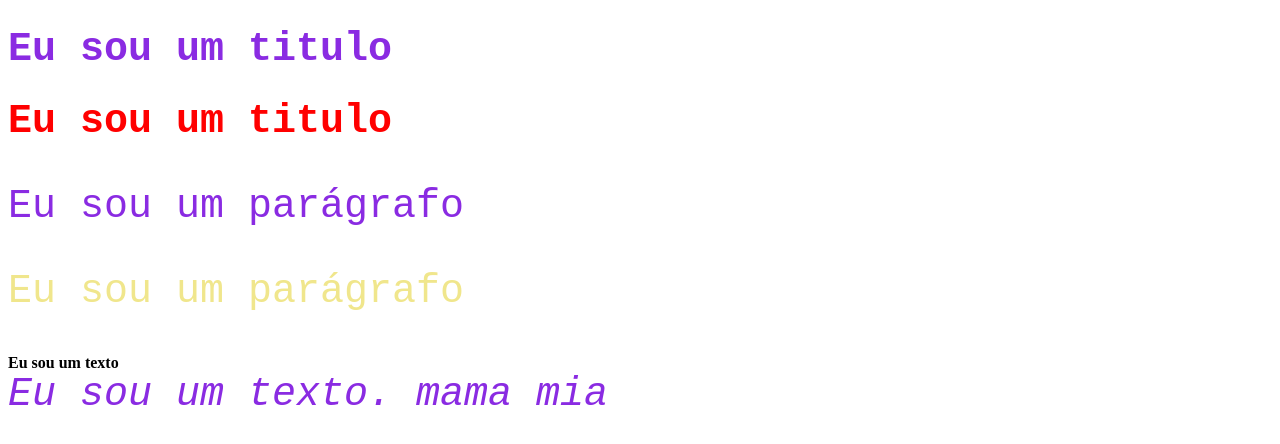
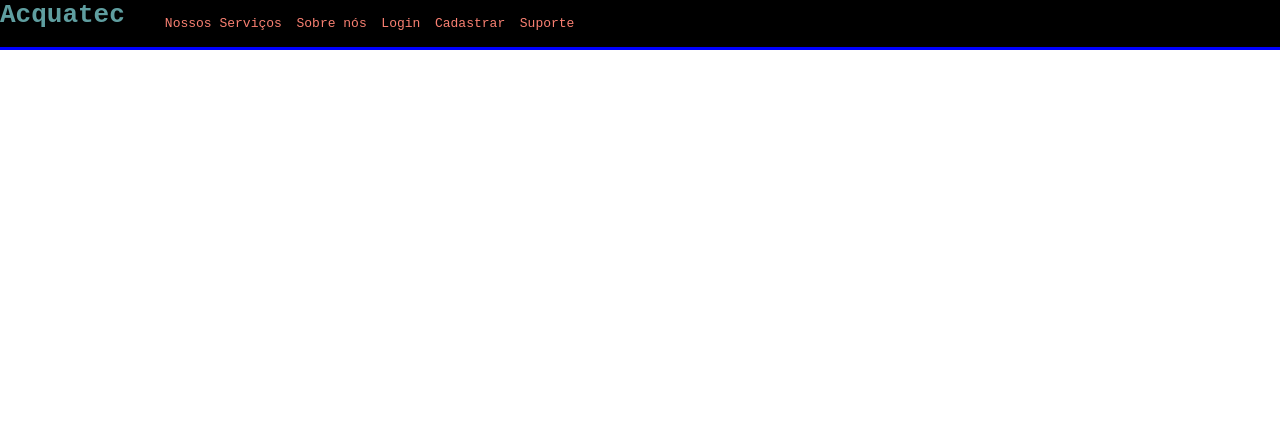
Before and after one commit to VictorRLage/projeto-iot-revolucionario-lage, a plain HTML site: page index.html in a window 1280 px wide. Drawn offline with Linux system fonts and the light colour scheme.

Commit message:
prototipo do header

```diff
--- a/estilos.css
+++ b/estilos.css
@@ -1,13 +1,27 @@
-h1, p, i{
-    color: blueviolet;
-    font-size: 40px;
+body{
+    margin: 0px;
     font-family: monospace;
 }
-
-.titulo{
-    color: red;
+.header{
+    background-color: black;
+    width: 100%;
+    border-bottom: 3px blue solid;
+}
+h1{
+    margin-top: 0px;
+    color: cadetblue;
 }
 
-#paragrafo{
-    color: khaki;
+.header .container{
+    width: 80%;
+    display: flex;
 }
+
+.navbar{
+    width: 40%;
+    color: salmon;
+    list-style: none;
+    align-items: center;
+    display: flex;
+    justify-content: space-between;
+}
--- a/index.html
+++ b/index.html
@@ -1,5 +1,5 @@
 <!DOCTYPE html>
-<html lang="en">
+<html lang="pt">
 <head>
     <meta charset="UTF-8">
     <meta http-equiv="X-UA-Compatible" content="IE=edge">
@@ -11,13 +11,19 @@
 
 </head>
 <body>
-    <h1>Eu sou um titulo</h1>
-    <h1 class="titulo">Eu sou um titulo</h1>
+    <div class="header">
+        <div class="container">
+            <h1>Acquatec</h1>
 
-    <p>Eu sou um parágrafo</p>
-    <p id="paragrafo">Eu sou um parágrafo</p>
+            <ul class="navbar">
+                <li>Nossos Serviços</li>
+                <li>Sobre nós</li>
+                <li>Login</li>
+                <li>Cadastrar</li>
+                <li>Suporte</li>
+            </ul>
+        </div>
+    </div>
 
-    <b>Eu sou um texto</b><br>
-    <i>Eu sou um texto. mama mia</i>
 </body>
 </html>
```
Also changed, not shown: estilosHeader.css (added), header.html (added).
